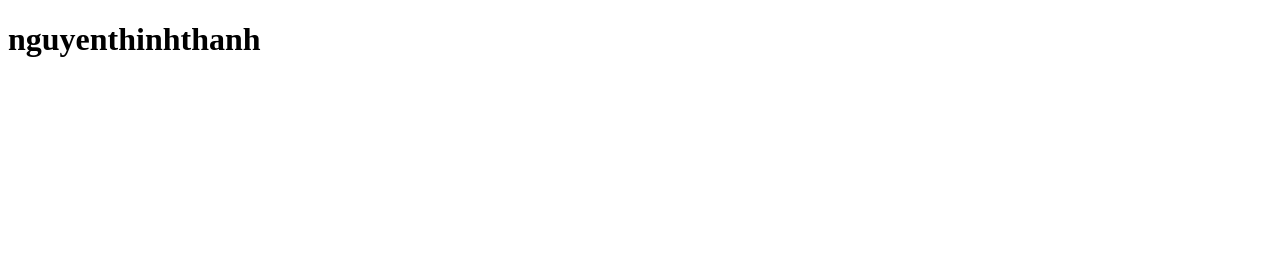
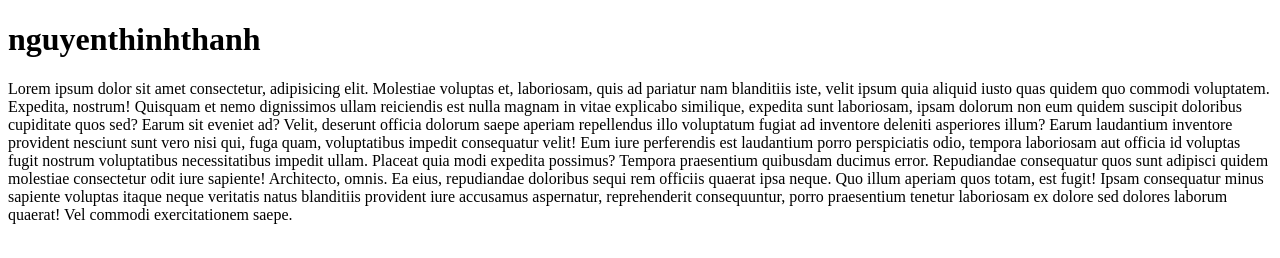
Before and after one commit to ngthinhthanh2k10-hue/ToNhomSo1, a plain HTML site: page index.html in a window 1280 px wide. Drawn offline with Linux system fonts and the light colour scheme.

Commit message:
1 A Commit số 1

```diff
--- a/index.html
+++ b/index.html
@@ -1,11 +1,34 @@
-<!DOCTYPE html>
+<!doctype html>
 <html lang="vi">
-<head>
-    <meta charset="UTF-8">
-    <meta name="viewport" content="width=device-width, initial-scale=1.0">
+  <head>
+    <meta charset="UTF-8" />
+    <meta name="viewport" content="width=device-width, initial-scale=1.0" />
     <title>Website NTT</title>
-</head>
-<body>
+  </head>
+  <body>
     <h1>nguyenthinhthanh</h1>
-</body>
+
+    <p>
+      Lorem ipsum dolor sit amet consectetur, adipisicing elit. Molestiae
+      voluptas et, laboriosam, quis ad pariatur nam blanditiis iste, velit ipsum
+      quia aliquid iusto quas quidem quo commodi voluptatem. Expedita, nostrum!
+      Quisquam et nemo dignissimos ullam reiciendis est nulla magnam in vitae
+      explicabo similique, expedita sunt laboriosam, ipsam dolorum non eum
+      quidem suscipit doloribus cupiditate quos sed? Earum sit eveniet ad?
+      Velit, deserunt officia dolorum saepe aperiam repellendus illo voluptatum
+      fugiat ad inventore deleniti asperiores illum? Earum laudantium inventore
+      provident nesciunt sunt vero nisi qui, fuga quam, voluptatibus impedit
+      consequatur velit! Eum iure perferendis est laudantium porro perspiciatis
+      odio, tempora laboriosam aut officia id voluptas fugit nostrum
+      voluptatibus necessitatibus impedit ullam. Placeat quia modi expedita
+      possimus? Tempora praesentium quibusdam ducimus error. Repudiandae
+      consequatur quos sunt adipisci quidem molestiae consectetur odit iure
+      sapiente! Architecto, omnis. Ea eius, repudiandae doloribus sequi rem
+      officiis quaerat ipsa neque. Quo illum aperiam quos totam, est fugit!
+      Ipsam consequatur minus sapiente voluptas itaque neque veritatis natus
+      blanditiis provident iure accusamus aspernatur, reprehenderit
+      consequuntur, porro praesentium tenetur laboriosam ex dolore sed dolores
+      laborum quaerat! Vel commodi exercitationem saepe.
+    </p>
+  </body>
 </html>
```
